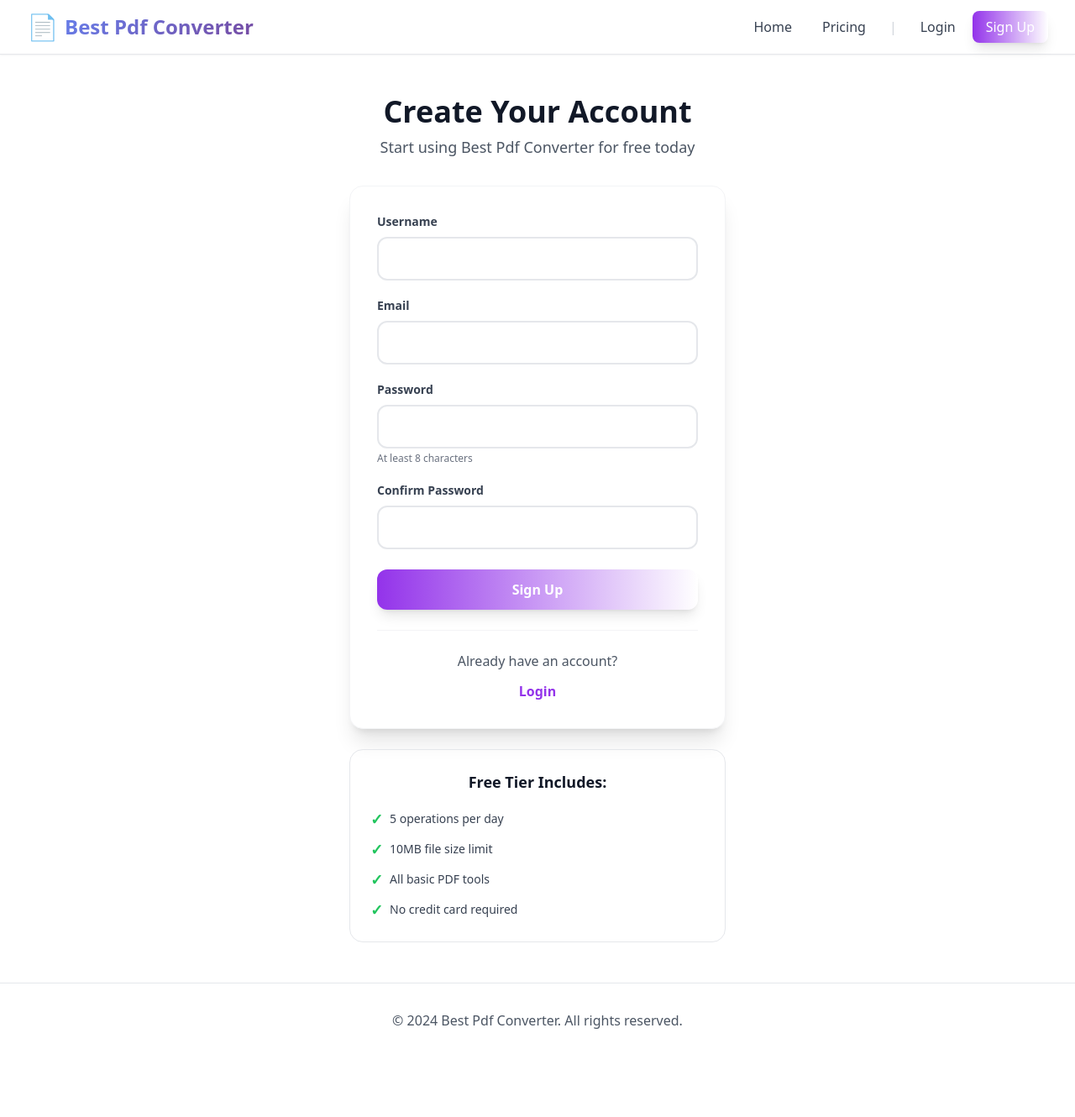
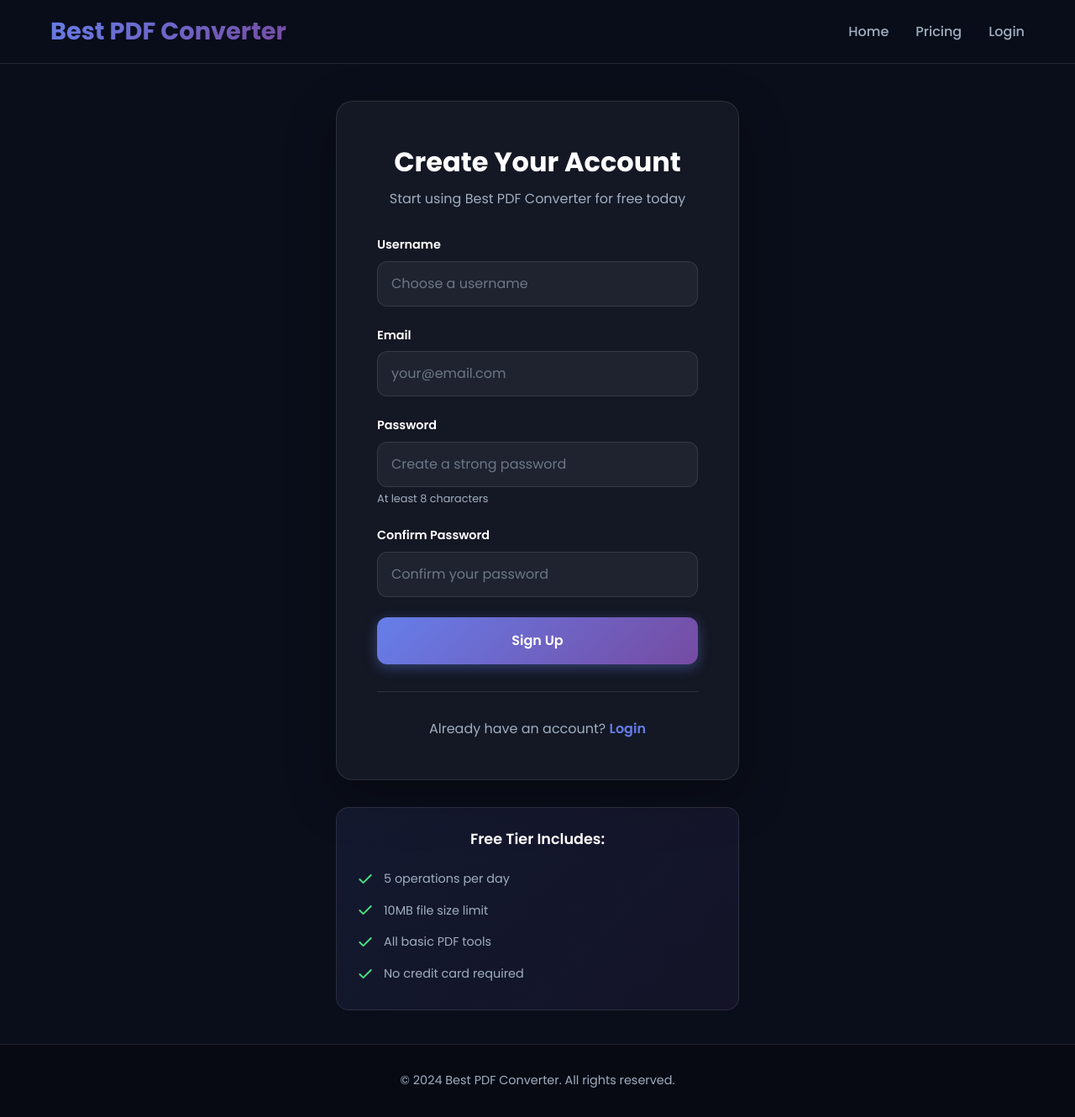
Before and after one commit to zfermi/Zenpdf, a Flask app: page /auth/register in a window 1280 px wide. Shown: the whole page at 84% size. Before the commit the page ends 1225 px from the top, so only its background shows below. Run offline with Flask 3, Linux system fonts and the light colour scheme; some libraries are stand-ins or nearby versions.

Commit message:
Apply Fenzy design to register page - complete auth pages redesign

```diff
--- a/templates/auth/register.html
+++ b/templates/auth/register.html
@@ -4,208 +4,458 @@
 <head>
     <meta charset="UTF-8">
     <meta name="viewport" content="width=device-width, initial-scale=1.0">
-    <meta name="description" content="Sign up for Best Pdf Converter to access premium PDF tools">
-    <title>Sign Up - Best Pdf Converter</title>
+    <meta name="description" content="Sign up for Best PDF Converter to access premium PDF tools">
+    <title>Sign Up - Best PDF Converter</title>
     <link rel="stylesheet" href="{{ url_for('static', filename='output.css') }}">
+    <link href="https://fonts.googleapis.com/css2?family=Poppins:wght@300;400;500;600;700;800&display=swap"
+        rel="stylesheet">
     <style>
-        .gradient-text {
-            background: linear-gradient(135deg, #667eea 0%, #764ba2 100%);
+        :root {
+            --primary-gradient: linear-gradient(135deg, #667eea 0%, #764ba2 100%);
+            --dark-bg: #0A0E1A;
+            --darker-bg: #070A13;
+            --card-bg: #141824;
+            --text-primary: #ffffff;
+            --text-secondary: #a0aec0;
+            --border-color: rgba(255, 255, 255, 0.1);
+        }
+
+        * {
+            margin: 0;
+            padding: 0;
+            box-sizing: border-box;
+        }
+
+        body {
+            font-family: 'Poppins', sans-serif;
+            background: var(--dark-bg);
+            color: var(--text-primary);
+            min-height: 100vh;
+            display: flex;
+            flex-direction: column;
+        }
+
+        .container {
+            max-width: 1200px;
+            margin: 0 auto;
+            padding: 0 20px;
+        }
+
+        .navbar {
+            position: fixed;
+            top: 0;
+            left: 0;
+            right: 0;
+            z-index: 1000;
+            background: rgba(10, 14, 26, 0.95);
+            backdrop-filter: blur(10px);
+            border-bottom: 1px solid var(--border-color);
+            padding: 1rem 0;
+        }
+
+        .nav-content {
+            display: flex;
+            align-items: center;
+            justify-content: space-between;
+        }
+
+        .logo h1 {
+            font-size: 1.8rem;
+            font-weight: 700;
+            background: var(--primary-gradient);
             -webkit-background-clip: text;
             -webkit-text-fill-color: transparent;
             background-clip: text;
         }
+
+        .nav-links {
+            display: flex;
+            gap: 2rem;
+            align-items: center;
+        }
+
+        .nav-links a {
+            color: var(--text-secondary);
+            text-decoration: none;
+            font-weight: 500;
+            transition: color 0.3s ease;
+        }
+
+        .nav-links a:hover {
+            color: var(--text-primary);
+        }
+
+        .btn {
+            display: inline-flex;
+            align-items: center;
+            justify-content: center;
+            padding: 0.75rem 1.5rem;
+            border-radius: 12px;
+            font-weight: 600;
+            text-decoration: none;
+            transition: all 0.3s ease;
+            cursor: pointer;
+            border: none;
+            font-size: 1rem;
+        }
+
+        .btn-primary {
+            background: var(--primary-gradient);
+            color: white;
+            box-shadow: 0 4px 15px rgba(102, 126, 234, 0.4);
+        }
+
+        .btn-primary:hover {
+            transform: translateY(-2px);
+            box-shadow: 0 6px 20px rgba(102, 126, 234, 0.6);
+        }
+
+        .register-container {
+            flex: 1;
+            display: flex;
+            align-items: center;
+            justify-content: center;
+            padding: 120px 20px 40px;
+        }
+
+        .register-card {
+            background: var(--card-bg);
+            border: 1px solid var(--border-color);
+            border-radius: 20px;
+            padding: 3rem;
+            width: 100%;
+            max-width: 480px;
+            box-shadow: 0 20px 60px rgba(0, 0, 0, 0.3);
+        }
+
+        .register-header {
+            text-align: center;
+            margin-bottom: 2rem;
+        }
+
+        .register-header h1 {
+            font-size: 2rem;
+            font-weight: 700;
+            margin-bottom: 0.5rem;
+        }
+
+        .register-header p {
+            color: var(--text-secondary);
+            font-size: 1rem;
+        }
+
+        .form-group {
+            margin-bottom: 1.5rem;
+        }
+
+        .form-label {
+            display: block;
+            font-size: 0.9rem;
+            font-weight: 600;
+            margin-bottom: 0.5rem;
+            color: var(--text-primary);
+        }
+
+        .form-input {
+            width: 100%;
+            padding: 0.875rem 1rem;
+            background: rgba(255, 255, 255, 0.05);
+            border: 1px solid var(--border-color);
+            border-radius: 12px;
+            color: var(--text-primary);
+            font-size: 1rem;
+            font-family: 'Poppins', sans-serif;
+            transition: all 0.3s ease;
+        }
+
+        .form-input:focus {
+            outline: none;
+            border-color: #667eea;
+            background: rgba(255, 255, 255, 0.08);
+            box-shadow: 0 0 0 3px rgba(102, 126, 234, 0.1);
+        }
+
+        .form-input::placeholder {
+            color: var(--text-secondary);
+            opacity: 0.6;
+        }
+
+        .submit-btn {
+            width: 100%;
+            padding: 1rem;
+            background: var(--primary-gradient);
+            color: white;
+            border: none;
+            border-radius: 12px;
+            font-size: 1rem;
+            font-weight: 600;
+            cursor: pointer;
+            transition: all 0.3s ease;
+            box-shadow: 0 4px 15px rgba(102, 126, 234, 0.4);
+        }
+
+        .submit-btn:hover {
+            transform: translateY(-2px);
+            box-shadow: 0 6px 20px rgba(102, 126, 234, 0.6);
+        }
+
+        .divider {
+            margin: 2rem 0;
+            border-top: 1px solid var(--border-color);
+        }
+
+        .login-link {
+            text-align: center;
+            color: var(--text-secondary);
+        }
+
+        .login-link a {
+            color: #667eea;
+            text-decoration: none;
+            font-weight: 600;
+            transition: color 0.3s ease;
+        }
+
+        .login-link a:hover {
+            color: #764ba2;
+        }
+
+        .alert {
+            padding: 1rem;
+            border-radius: 12px;
+            margin-bottom: 1.5rem;
+            font-size: 0.9rem;
+        }
+
+        .alert-error {
+            background: rgba(239, 68, 68, 0.1);
+            border: 1px solid rgba(239, 68, 68, 0.3);
+            color: #ef4444;
+        }
+
+        .alert-success {
+            background: rgba(74, 222, 128, 0.1);
+            border: 1px solid rgba(74, 222, 128, 0.3);
+            color: #4ade80;
+        }
+
+        .error-text {
+            color: #ef4444;
+            font-size: 0.85rem;
+            margin-top: 0.5rem;
+        }
+
+        .help-text {
+            color: var(--text-secondary);
+            font-size: 0.8rem;
+            margin-top: 0.25rem;
+        }
+
+        .features-box {
+            background: linear-gradient(135deg, rgba(102, 126, 234, 0.1) 0%, rgba(118, 75, 162, 0.1) 100%);
+            border: 1px solid var(--border-color);
+            border-radius: 15px;
+            padding: 1.5rem;
+            margin-top: 2rem;
+        }
+
+        .features-box h3 {
+            font-size: 1.1rem;
+            font-weight: 600;
+            margin-bottom: 1rem;
+            text-align: center;
+        }
+
+        .features-box ul {
+            list-style: none;
+        }
+
+        .features-box li {
+            display: flex;
+            align-items: center;
+            gap: 0.75rem;
+            padding: 0.5rem 0;
+            color: var(--text-secondary);
+            font-size: 0.9rem;
+        }
+
+        .footer {
+            background: var(--darker-bg);
+            border-top: 1px solid var(--border-color);
+            padding: 2rem 0;
+            text-align: center;
+        }
+
+        .footer p {
+            color: var(--text-secondary);
+            font-size: 0.9rem;
+        }
+
+        @media (max-width: 768px) {
+            .nav-links {
+                display: none;
+            }
+
+            .register-card {
+                padding: 2rem;
+            }
+        }
     </style>
 </head>
 
-<body class="min-h-screen flex flex-col bg-gradient-to-br from-gray-50 to-gray-100">
-    <!-- Navigation Bar -->
-    <nav class="sticky top-0 z-50 bg-white/90 backdrop-blur-md border-b border-gray-200 shadow-sm">
-        <div class="max-w-7xl mx-auto px-4 sm:px-6 lg:px-8">
-            <div class="flex justify-between items-center h-16">
-                <a href="{{ url_for('home') }}"
-                    class="text-2xl font-bold text-gray-900 no-underline flex items-center gap-2 hover:opacity-80 transition">
-                    <span class="text-3xl">📄</span>
-                    <span class="gradient-text">Best Pdf Converter</span>
+<body>
+    <!-- Navigation -->
+    <nav class="navbar">
+        <div class="container">
+            <div class="nav-content">
+                <div class="logo">
+                    <a href="{{ url_for('home') }}" style="text-decoration: none;">
+                        <h1>Best PDF Converter</h1>
                     </a>
-                <ul class="hidden md:flex space-x-1 items-center">
-                    <li><a href="{{ url_for('home') }}"
-                            class="px-4 py-2 rounded-lg text-gray-700 hover:bg-gray-100 transition-colors no-underline">Home</a>
-                    </li>
-                    <li><a href="{{ url_for('pricing') }}"
-                            class="px-4 py-2 rounded-lg text-gray-700 hover:bg-gray-100 transition-colors no-underline">Pricing</a>
-                    </li>
-                    <li><span class="text-gray-300 px-2">|</span></li>
-                    <li><a href="{{ url_for('auth.login') }}"
-                            class="px-4 py-2 rounded-lg text-gray-700 hover:bg-gray-100 transition-colors no-underline">Login</a>
-                    </li>
-                    <li><a href="{{ url_for('auth.register') }}"
-                            class="px-4 py-2 rounded-lg bg-gradient-to-r from-purple-600 to-indigo-600 text-white hover:from-purple-700 hover:to-indigo-700 transition-all no-underline font-medium shadow-lg shadow-purple-500/30">Sign
-                            Up</a></li>
-                </ul>
-                <button id="nav-toggle" class="md:hidden flex flex-col gap-1.5 p-2">
-                    <span class="w-6 h-0.5 bg-gray-600 transition-all"></span>
-                    <span class="w-6 h-0.5 bg-gray-600 transition-all"></span>
-                    <span class="w-6 h-0.5 bg-gray-600 transition-all"></span>
-                </button>
                 </div>
-            <!-- Mobile menu -->
-            <div id="mobile-menu" class="hidden md:hidden pb-4">
-                <a href="{{ url_for('home') }}"
-                    class="block px-4 py-2 rounded-lg text-gray-700 hover:bg-gray-100 transition-colors no-underline mb-1">Home</a>
-                <a href="{{ url_for('pricing') }}"
-                    class="block px-4 py-2 rounded-lg text-gray-700 hover:bg-gray-100 transition-colors no-underline mb-1">Pricing</a>
-                <div class="border-t border-gray-200 my-2"></div>
-                <a href="{{ url_for('auth.login') }}"
-                    class="block px-4 py-2 rounded-lg text-gray-700 hover:bg-gray-100 transition-colors no-underline mb-1">Login</a>
-                <a href="{{ url_for('auth.register') }}"
-                    class="block px-4 py-2 rounded-lg bg-gradient-to-r from-purple-600 to-indigo-600 text-white hover:from-purple-700 hover:to-indigo-700 transition-colors no-underline">Sign
-                    Up</a>
+                <div class="nav-links">
+                    <a href="{{ url_for('home') }}">Home</a>
+                    <a href="{{ url_for('pricing') }}">Pricing</a>
+                    <a href="{{ url_for('auth.login') }}">Login</a>
+                </div>
             </div>
         </div>
     </nav>
 
-    <div class="flex-grow flex items-center justify-center px-4 sm:px-6 lg:px-8 py-12">
-        <div class="w-full max-w-md">
-            <div class="text-center mb-8">
-                <h1 class="text-3xl md:text-4xl font-bold text-gray-900 mb-2">Create Your Account</h1>
-                <p class="text-lg text-gray-600">Start using Best Pdf Converter for free today</p>
+    <!-- Register Form -->
+    <div class="register-container">
+        <div style="width: 100%; max-width: 480px;">
+            <div class="register-card">
+                <div class="register-header">
+                    <h1>Create Your Account</h1>
+                    <p>Start using Best PDF Converter for free today</p>
                 </div>
 
                 {% with messages = get_flashed_messages(with_categories=true) %}
                 {% if messages %}
                 {% for category, message in messages %}
                 <div
-                class="mb-6 p-4 rounded-xl {% if category == 'error' %}bg-red-50 text-red-800 border border-red-200{% elif category == 'success' %}bg-green-50 text-green-800 border border-green-200{% else %}bg-blue-50 text-blue-800 border border-blue-200{% endif %}">
+                    class="alert {% if category == 'error' %}alert-error{% elif category == 'success' %}alert-success{% endif %}">
                     {{ message }}
                 </div>
                 {% endfor %}
                 {% endif %}
                 {% endwith %}
 
-            <div class="bg-white rounded-2xl shadow-xl p-8 border border-gray-100 mb-6">
                 <form method="POST" action="{{ url_for('auth.register') }}">
                     {{ form.hidden_tag() }}
 
-                    <div class="mb-5">
-                        <label for="{{ form.username.id }}" class="block text-sm font-semibold text-gray-700 mb-2">
+                    <div class="form-group">
+                        <label for="{{ form.username.id }}" class="form-label">
                             {{ form.username.label.text }}
                         </label>
-                        {{ form.username(class="w-full px-4 py-3 border-2 border-gray-200 rounded-xl
-                        focus:border-purple-500 focus:ring-2 focus:ring-purple-200 focus:outline-none transition-all
-                        text-base") }}
+                        {{ form.username(class="form-input", placeholder="Choose a username") }}
                         {% if form.username.errors %}
-                        <div class="mt-2 text-sm text-red-600">
+                        <div class="error-text">
                             {% for error in form.username.errors %}
-                            <p>{{ error }}</p>
+                            {{ error }}
                             {% endfor %}
                         </div>
                         {% endif %}
                     </div>
 
-                    <div class="mb-5">
-                        <label for="{{ form.email.id }}" class="block text-sm font-semibold text-gray-700 mb-2">
+                    <div class="form-group">
+                        <label for="{{ form.email.id }}" class="form-label">
                             {{ form.email.label.text }}
                         </label>
-                        {{ form.email(class="w-full px-4 py-3 border-2 border-gray-200 rounded-xl
-                        focus:border-purple-500 focus:ring-2 focus:ring-purple-200 focus:outline-none transition-all
-                        text-base") }}
+                        {{ form.email(class="form-input", placeholder="your@email.com") }}
                         {% if form.email.errors %}
-                        <div class="mt-2 text-sm text-red-600">
+                        <div class="error-text">
                             {% for error in form.email.errors %}
-                            <p>{{ error }}</p>
+                            {{ error }}
                             {% endfor %}
                         </div>
                         {% endif %}
                     </div>
 
-                    <div class="mb-5">
-                        <label for="{{ form.password.id }}" class="block text-sm font-semibold text-gray-700 mb-2">
+                    <div class="form-group">
+                        <label for="{{ form.password.id }}" class="form-label">
                             {{ form.password.label.text }}
                         </label>
-                        {{ form.password(class="w-full px-4 py-3 border-2 border-gray-200 rounded-xl
-                        focus:border-purple-500 focus:ring-2 focus:ring-purple-200 focus:outline-none transition-all
-                        text-base") }}
-                        <p class="mt-1 text-xs text-gray-500">At least 8 characters</p>
+                        {{ form.password(class="form-input", placeholder="Create a strong password") }}
+                        <p class="help-text">At least 8 characters</p>
                         {% if form.password.errors %}
-                        <div class="mt-2 text-sm text-red-600">
+                        <div class="error-text">
                             {% for error in form.password.errors %}
-                            <p>{{ error }}</p>
+                            {{ error }}
                             {% endfor %}
                         </div>
                         {% endif %}
                     </div>
 
-                    <div class="mb-6">
-                        <label for="{{ form.password_confirm.id }}"
-                            class="block text-sm font-semibold text-gray-700 mb-2">
+                    <div class="form-group">
+                        <label for="{{ form.password_confirm.id }}" class="form-label">
                             {{ form.password_confirm.label.text }}
                         </label>
-                        {{ form.password_confirm(class="w-full px-4 py-3 border-2 border-gray-200 rounded-xl
-                        focus:border-purple-500 focus:ring-2 focus:ring-purple-200 focus:outline-none transition-all
-                        text-base") }}
+                        {{ form.password_confirm(class="form-input", placeholder="Confirm your password") }}
                         {% if form.password_confirm.errors %}
-                        <div class="mt-2 text-sm text-red-600">
+                        <div class="error-text">
                             {% for error in form.password_confirm.errors %}
-                            <p>{{ error }}</p>
+                            {{ error }}
                             {% endfor %}
                         </div>
                         {% endif %}
                     </div>
 
-                    <div class="mb-6">
-                        {{ form.submit(class="w-full bg-gradient-to-r from-purple-600 to-indigo-600
-                        hover:from-purple-700 hover:to-indigo-700 text-white font-bold py-3 px-6 rounded-xl
-                        transition-all duration-200 cursor-pointer shadow-lg hover:shadow-xl transform
-                        hover:-translate-y-0.5") }}
+                    <div class="form-group">
+                        {{ form.submit(class="submit-btn") }}
                     </div>
                 </form>
 
-                <div class="pt-6 border-t border-gray-100 text-center">
-                    <p class="text-gray-600 mb-3">Already have an account?</p>
-                    <a href="{{ url_for('auth.login') }}"
-                        class="inline-block text-purple-600 font-semibold hover:text-purple-700 hover:underline transition-colors">Login</a>
+                <div class="divider"></div>
+
+                <div class="login-link">
+                    <p>Already have an account? <a href="{{ url_for('auth.login') }}">Login</a></p>
                 </div>
             </div>
 
-            <div class="bg-gradient-to-br from-purple-50 to-indigo-50 rounded-2xl p-6 border border-purple-100">
-                <h3 class="text-lg font-bold text-gray-900 mb-4 text-center">Free Tier Includes:</h3>
-                <ul class="space-y-2 text-gray-700">
-                    <li class="flex items-center">
-                        <span class="text-green-500 font-bold mr-2 text-lg">✓</span>
-                        <span class="text-sm font-medium">5 operations per day</span>
+            <div class="features-box">
+                <h3>Free Tier Includes:</h3>
+                <ul>
+                    <li>
+                        <svg width="20" height="20" viewBox="0 0 20 20" fill="none">
+                            <path d="M16.667 5L7.5 14.167L3.333 10" stroke="#4ade80" stroke-width="2"
+                                stroke-linecap="round" stroke-linejoin="round" />
+                        </svg>
+                        <span>5 operations per day</span>
                     </li>
-                    <li class="flex items-center">
-                        <span class="text-green-500 font-bold mr-2 text-lg">✓</span>
-                        <span class="text-sm font-medium">10MB file size limit</span>
+                    <li>
+                        <svg width="20" height="20" viewBox="0 0 20 20" fill="none">
+                            <path d="M16.667 5L7.5 14.167L3.333 10" stroke="#4ade80" stroke-width="2"
+                                stroke-linecap="round" stroke-linejoin="round" />
+                        </svg>
+                        <span>10MB file size limit</span>
                     </li>
-                    <li class="flex items-center">
-                        <span class="text-green-500 font-bold mr-2 text-lg">✓</span>
-                        <span class="text-sm font-medium">All basic PDF tools</span>
+                    <li>
+                        <svg width="20" height="20" viewBox="0 0 20 20" fill="none">
+                            <path d="M16.667 5L7.5 14.167L3.333 10" stroke="#4ade80" stroke-width="2"
+                                stroke-linecap="round" stroke-linejoin="round" />
+                        </svg>
+                        <span>All basic PDF tools</span>
                     </li>
-                    <li class="flex items-center">
-                        <span class="text-green-500 font-bold mr-2 text-lg">✓</span>
-                        <span class="text-sm font-medium">No credit card required</span>
+                    <li>
+                        <svg width="20" height="20" viewBox="0 0 20 20" fill="none">
+                            <path d="M16.667 5L7.5 14.167L3.333 10" stroke="#4ade80" stroke-width="2"
+                                stroke-linecap="round" stroke-linejoin="round" />
+                        </svg>
+                        <span>No credit card required</span>
                     </li>
                 </ul>
             </div>
         </div>
     </div>
 
-    <footer class="bg-white border-t border-gray-200 py-8 mt-auto">
-        <div class="max-w-7xl mx-auto px-4 text-center">
-            <p class="text-gray-600">&copy; 2024 Best Pdf Converter. All rights reserved.</p>
+    <!-- Footer -->
+    <footer class="footer">
+        <div class="container">
+            <p>&copy; 2024 Best PDF Converter. All rights reserved.</p>
         </div>
     </footer>
-
-    <script>
-        // Mobile Navigation Toggle
-        const navToggle = document.getElementById('nav-toggle');
-        const mobileMenu = document.getElementById('mobile-menu');
-
-        navToggle.addEventListener('click', function () {
-            mobileMenu.classList.toggle('hidden');
-        });
-    </script>
 </body>
 
 </html>
```
Lines whose indentation alone changed are shown as unchanged.
